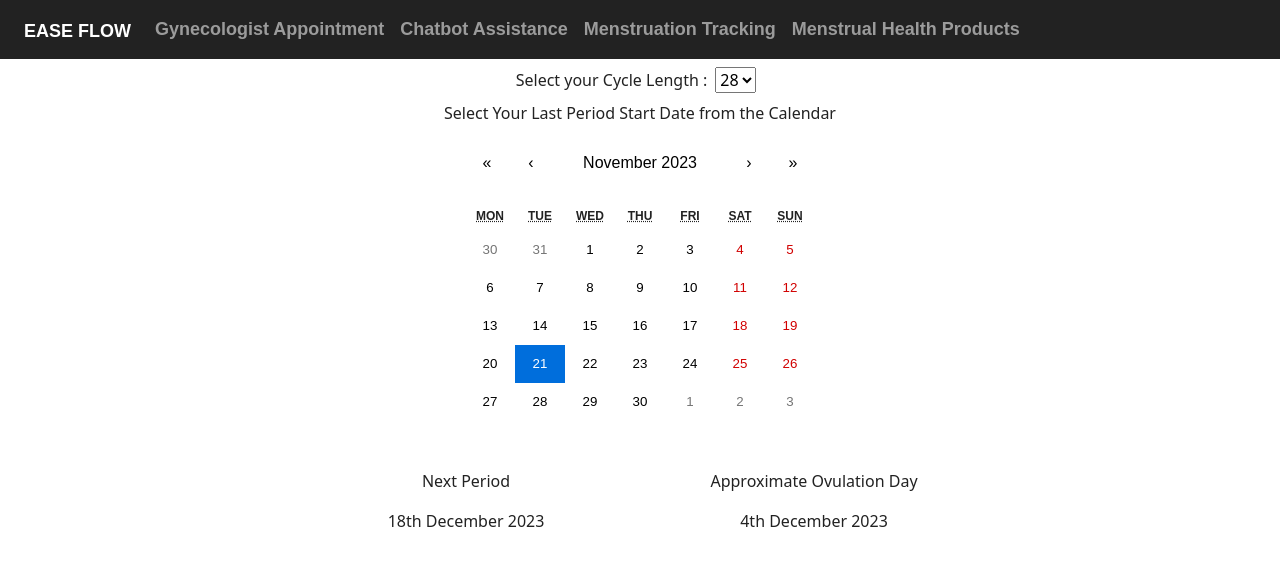
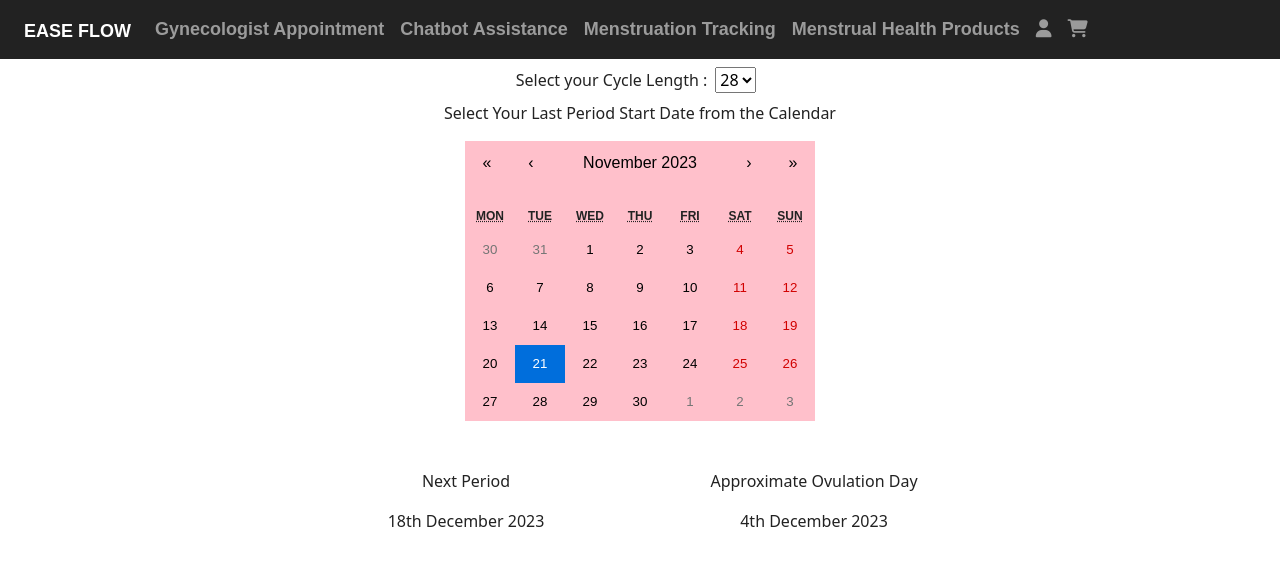
Before and after one commit to ayushmakafle/EaseFlow, a React (Create React App) app in the folder frontend/: page / in a window 1280 px wide. Shown: the top 566 px of the page. Built offline with nearby package versions, Linux system fonts and the light colour scheme; a web font is replaced by a local one.

Commit message:
updated navbar

```diff
--- a/frontend/src/components/EcomHeader.jsx
+++ b/frontend/src/components/EcomHeader.jsx
@@ -7,7 +7,7 @@ const EcomHeader = () => {
     <>
       <Navbar expand="lg" bg="primary" collapseOnSelect>
         <Container className="justify-content-between">
-          <LinkContainer to='/'>
+          <LinkContainer to='/ecommerce'>
             <Navbar.Brand>Products</Navbar.Brand>
           </LinkContainer>
           <Form className="d-flex mx-auto">
--- a/frontend/src/components/Navbar.jsx
+++ b/frontend/src/components/Navbar.jsx
@@ -7,7 +7,7 @@ const MainNavbar = () => {
   return (
 
     <Navbar bg="dark" variant="dark" expand="lg" className="w-100 px-4">
-      <Navbar.Brand href="#home">Ease Flow</Navbar.Brand>
+      <Navbar.Brand href="/">Ease Flow</Navbar.Brand>
       <Navbar.Toggle aria-controls="basic-navbar-nav" />
       <Navbar.Collapse id="basic-navbar-nav">
         <Nav className="mr-auto">
@@ -15,6 +15,8 @@ const MainNavbar = () => {
           <Nav.Link href="#chatbot">Chatbot Assistance</Nav.Link>
           <Nav.Link href="#tracking">Menstruation Tracking</Nav.Link>
           <Nav.Link href="/ecommerce">Menstrual Health Products</Nav.Link>
+          <Nav.Link href='#'><i class="fa-solid fa-user"></i></Nav.Link>
+          <Nav.Link href='#'><i class="fa-solid fa-cart-shopping"></i></Nav.Link>
         </Nav>
       </Navbar.Collapse>
     </Navbar>
--- a/frontend/src/screens/EcomHomeScreen.jsx
+++ b/frontend/src/screens/EcomHomeScreen.jsx
@@ -4,6 +4,7 @@ import Products from '../products';
 import { Row, Col } from 'react-bootstrap';
 import ProductScreen from './ProductScreen';
 import EcomHeader from '../components/EcomHeader';
+import Navbar from '../components/Navbar';
 
 const EcomHomeScreen = () => {
   const [products, setProducts] = useState([]);
@@ -23,6 +24,7 @@ const EcomHomeScreen = () => {
 
   return (
     <>
+    <Navbar />
     <EcomHeader/>
       <Row>
 
--- a/frontend/src/screens/HomepageScreen.css
+++ b/frontend/src/screens/HomepageScreen.css
@@ -2,4 +2,5 @@
     border: none;
     background:transparent;
 	margin: auto;
+    background-color: pink;
 }
--- a/frontend/src/screens/ProductDetails.jsx
+++ b/frontend/src/screens/ProductDetails.jsx
@@ -23,7 +23,7 @@ const ProductDetails = () => {
 
     return (
         <div>
-            <Link to='/' className='btn-light' style={{ textDecoration: 'none' }}>
+            <Link to='/ecommerce' className='btn-light' style={{ textDecoration: 'none' }}>
                 <i className="fa-solid fa-arrow-left" style={{ fontSize: '1em' }}></i>
                 &nbsp;GO BACK
             </Link>
```
